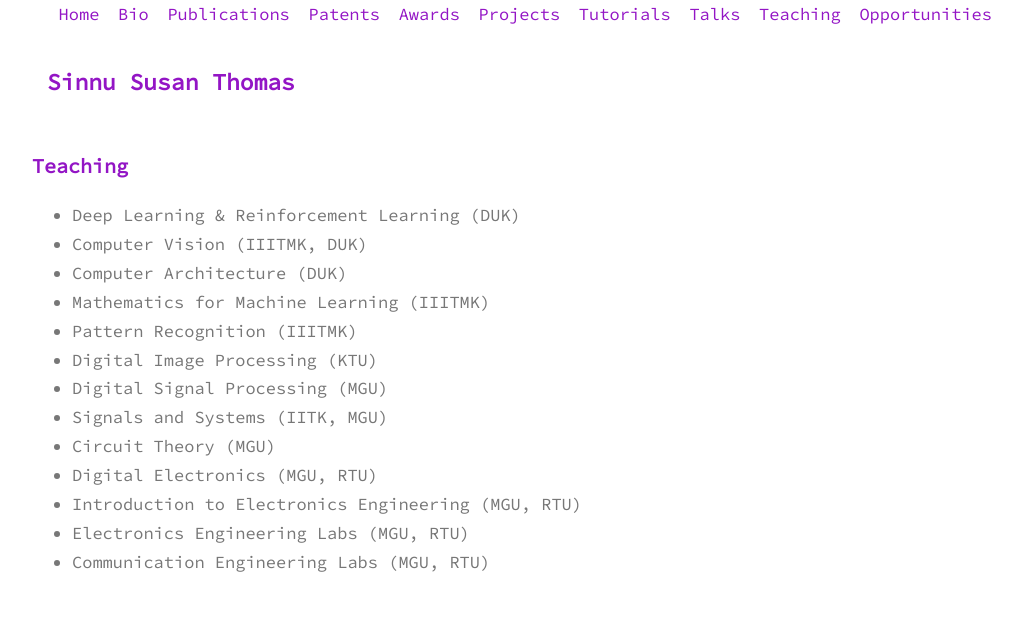
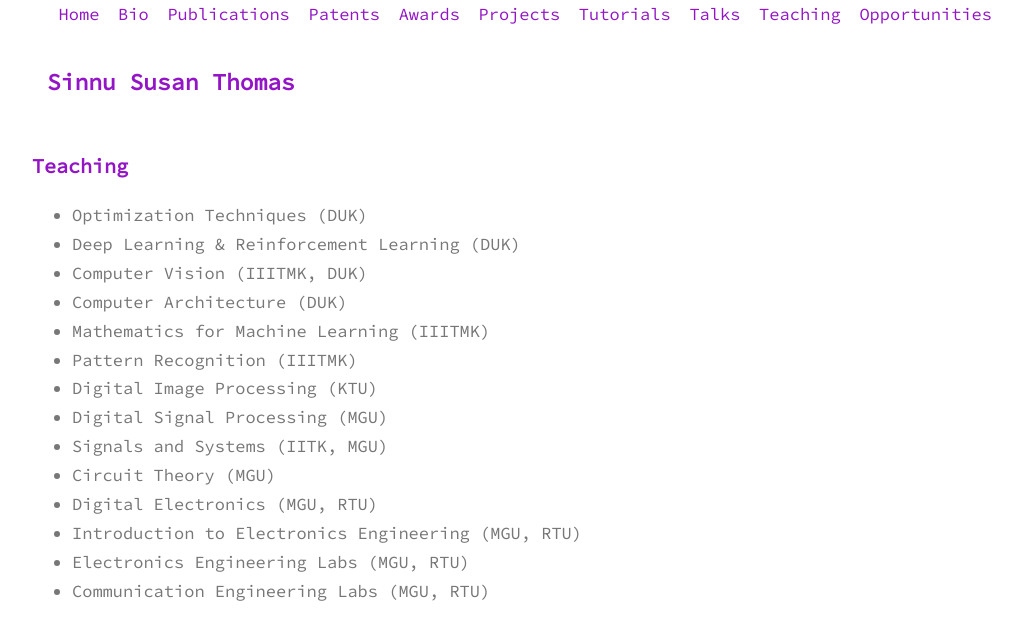
Before and after one commit to sinnuthomas/sinnuthomas.github.io, a Jekyll site: the page built from teaching.md, in a window 1280 px wide. Shown: the top 640 px of the page, without its empty margins (128-1150 px from the left). Built offline with Jekyll 4.4.1, drawn with Linux system fonts in a browser that asks for light colours.

Commit message:
Update teaching.md

```diff
--- a/teaching.md
+++ b/teaching.md
@@ -3,6 +3,7 @@ layout: page
 title: Teaching
 permalink: /teaching/
 ---
+  * Optimization Techniques (DUK)
   * Deep Learning & Reinforcement Learning (DUK)
   * Computer Vision (IIITMK, DUK)
   * Computer Architecture (DUK)
```
